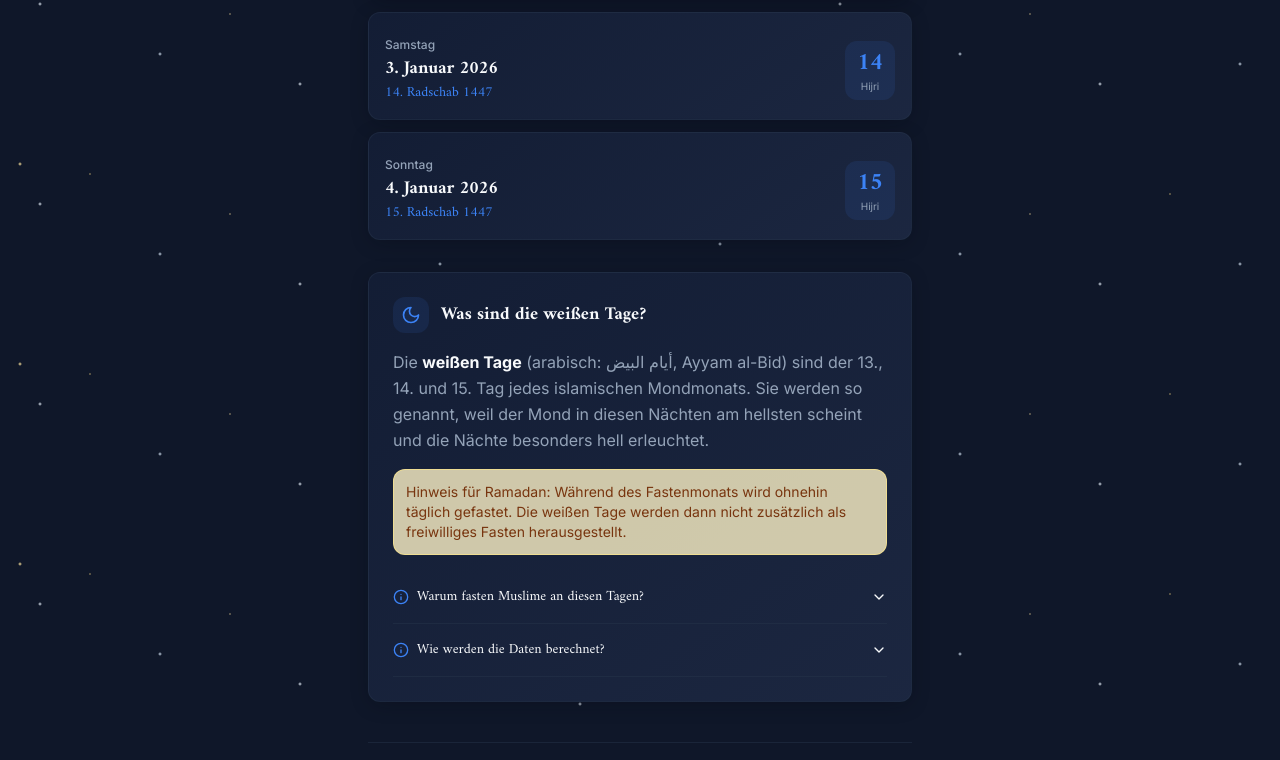
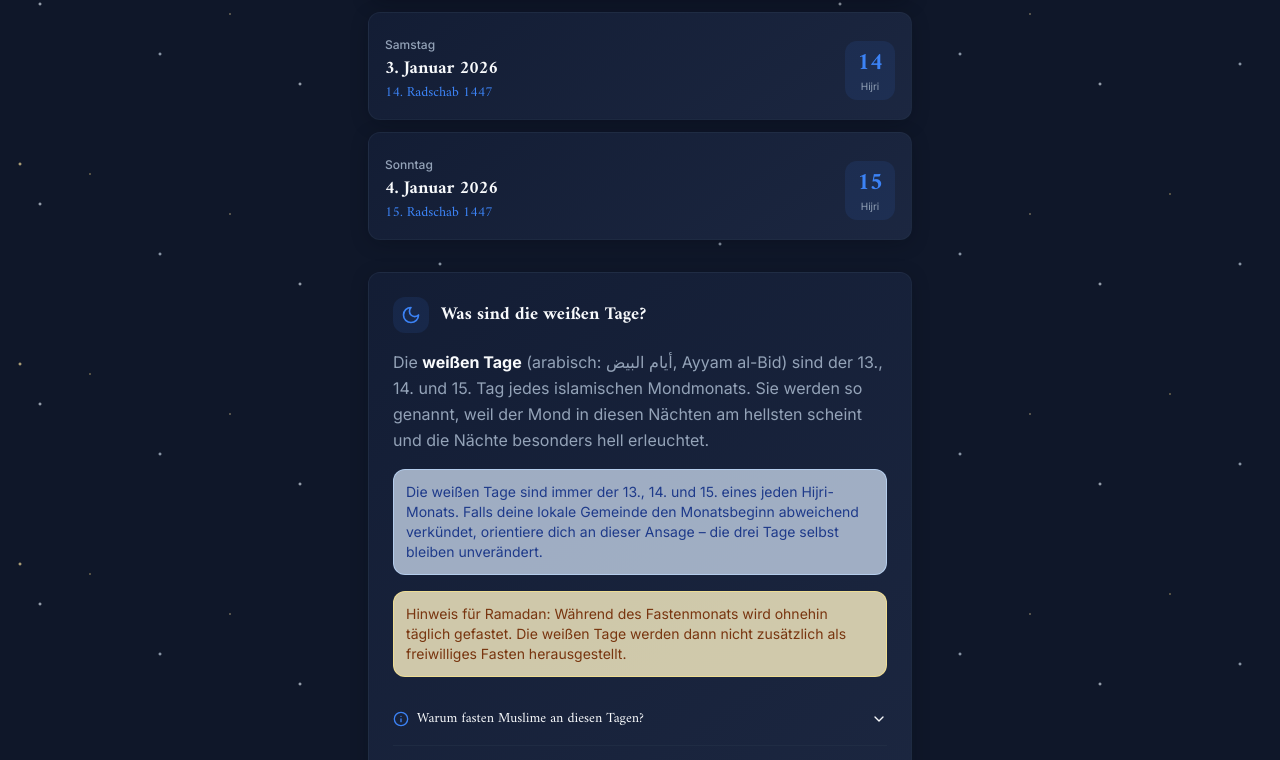
Before and after one commit to avn-dev/ayyam-al-bid-cal, a React (Vite) app: page / in a window 1280 px wide. Shown: the part 866-1626 px from the top of the page. Built offline with nearby package versions, Linux system fonts and the light colour scheme; the HTML template or start-up script is replaced by a standard one.

Commit message:
Revert local white day offsets

```diff
--- a/src/components/ExportPanel.tsx
+++ b/src/components/ExportPanel.tsx
@@ -14,7 +14,6 @@ import {
 interface ExportPanelProps {
   whiteDays: WhiteDay[];
 }
-
 export function ExportPanel({ whiteDays }: ExportPanelProps) {
   const handleExportYear = () => {
     const timezone = whiteDays[0]?.timezoneId;
@@ -51,9 +50,9 @@ export function ExportPanel({ whiteDays }: ExportPanelProps) {
             <Download className="w-4 h-4" />
             ICS-Datei herunterladen
           </h4>
-            <p className="text-xs text-muted-foreground">
-              Funktioniert mit allen Kalender-Apps (iOS, Android, Windows, macOS)
-            </p>
+          <div className="space-y-1 text-xs text-muted-foreground">
+            <p>Funktioniert mit allen Kalender-Apps (iOS, Android, Windows, macOS)</p>
+          </div>
           <div className="flex gap-2">
             <Button
               variant="outline"
--- a/src/components/InfoSection.tsx
+++ b/src/components/InfoSection.tsx
@@ -22,6 +22,11 @@ export function InfoSection() {
           sind der 13., 14. und 15. Tag jedes islamischen Mondmonats. Sie werden so genannt, weil der
           Mond in diesen Nächten am hellsten scheint und die Nächte besonders hell erleuchtet.
         </p>
+
+        <div className="rounded-lg bg-blue-100/70 dark:bg-blue-900/20 border border-blue-200/70 dark:border-blue-800/60 text-blue-900 dark:text-blue-100 p-3 mb-4 text-sm">
+          Die weißen Tage sind immer der 13., 14. und 15. eines jeden Hijri-Monats. Falls deine lokale Gemeinde den Monatsbeginn
+          abweichend verkündet, orientiere dich an dieser Ansage – die drei Tage selbst bleiben unverändert.
+        </div>
 
         <div className="rounded-lg bg-amber-100/80 dark:bg-amber-900/20 border border-amber-200/70 dark:border-amber-800/60 text-amber-900 dark:text-amber-100 p-3 mb-4 text-sm">
           Hinweis für Ramadan: Während des Fastenmonats wird ohnehin täglich gefastet. Die weißen Tage werden dann nicht
--- a/src/lib/hijri.ts
+++ b/src/lib/hijri.ts
@@ -158,7 +158,10 @@ export function getWhiteDaysForMonth(hYear: number, hMonth: number): Date[] {
 }
 
 // Get upcoming white days from today
-export function getUpcomingWhiteDays(count: number = 12, timezone?: string): WhiteDay[] {
+export function getUpcomingWhiteDays(
+  count: number = 12,
+  timezone?: string
+): WhiteDay[] {
   const whiteDays: WhiteDay[] = [];
   const today = new Date();
   const todayStart = new Date(today.getFullYear(), today.getMonth(), today.getDate());
@@ -185,7 +188,11 @@ export function getUpcomingWhiteDays(count: number = 12, timezone?: string): Whi
       const isAfterOrToday = date >= todayStart;
 
       if (isAfterOrToday && whiteDays.length < count) {
-        const hijri = gregorianToHijri(date.getFullYear(), date.getMonth() + 1, date.getDate());
+        const hijri = gregorianToHijri(
+          date.getFullYear(),
+          date.getMonth() + 1,
+          date.getDate()
+        );
 
         whiteDays.push({
           gregorianDate: date,
@@ -207,6 +214,8 @@ export function getUpcomingWhiteDays(count: number = 12, timezone?: string): Whi
     }
   }
 
+  whiteDays.sort((a, b) => a.gregorianDate.getTime() - b.gregorianDate.getTime());
+
   return whiteDays;
 }
 
--- a/src/lib/ics-export.ts
+++ b/src/lib/ics-export.ts
@@ -19,7 +19,6 @@ X-WR-TIMEZONE:UTC
     const nextDay = new Date(day.gregorianDate);
     nextDay.setDate(nextDay.getDate() + 1);
     const nextDateStr = formatDateOnlyToICS(nextDay);
-
     ics += `BEGIN:VEVENT
 UID:whitday-${dateStr}-${index}@weissetage.app
 DTSTAMP:${timestamp}
--- a/src/pages/Index.tsx
+++ b/src/pages/Index.tsx
@@ -33,7 +33,8 @@ const Index = () => {
                 ({whiteDays.length})
               </span>
             </h2>
-            <div className="flex items-center gap-2 text-xs text-muted-foreground">
+            <div className="flex flex-col items-end gap-2 text-xs text-muted-foreground">
+              <div className="flex items-center gap-2">
                 <span>Anzahl:</span>
                 <div className="flex rounded-lg overflow-hidden border border-border/60">
                   {[3, 6].map((count) => (
@@ -50,6 +51,8 @@ const Index = () => {
                     </button>
                   ))}
                 </div>
+              </div>
+
             </div>
           </div>
 
```
Lines whose indentation alone changed are shown as unchanged.
